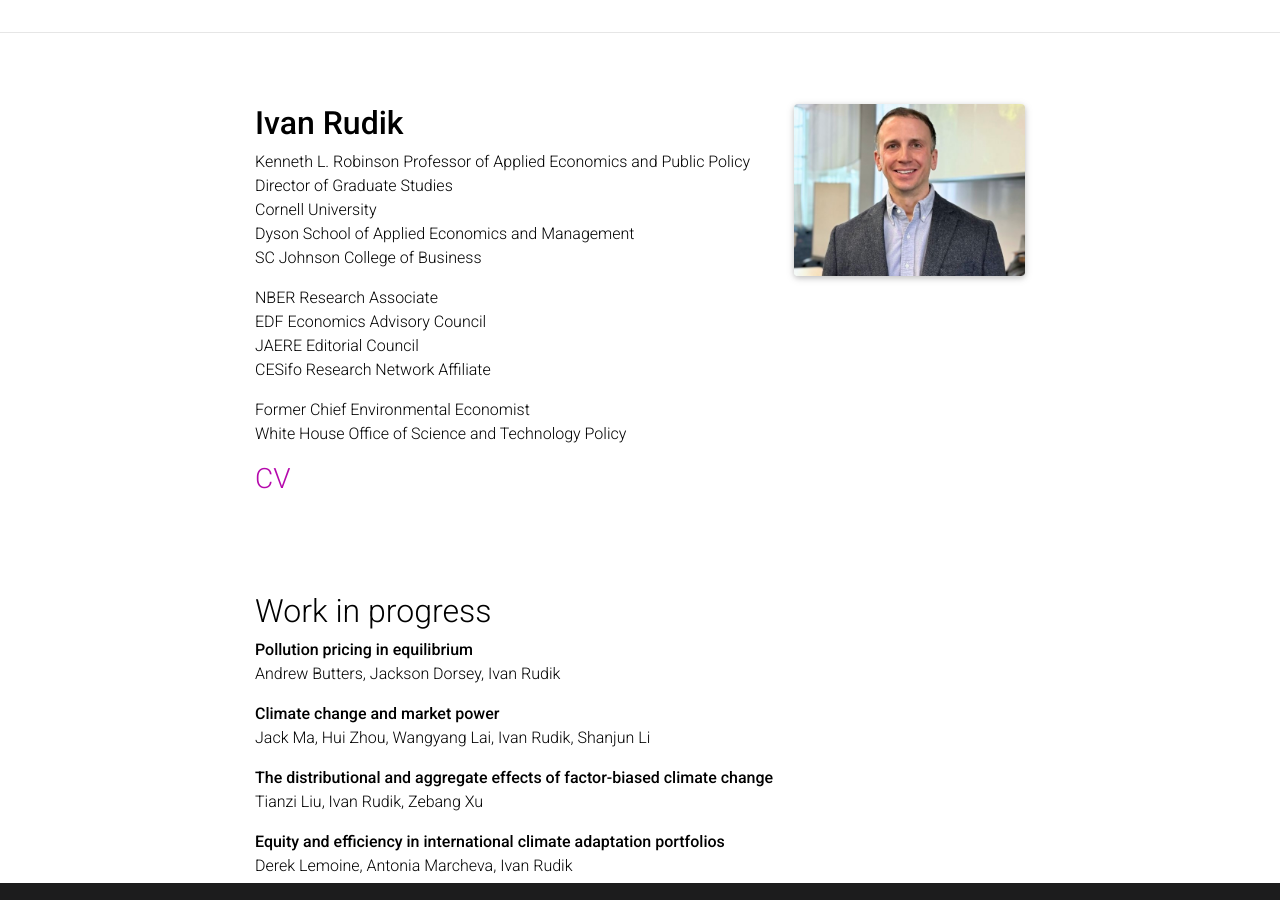
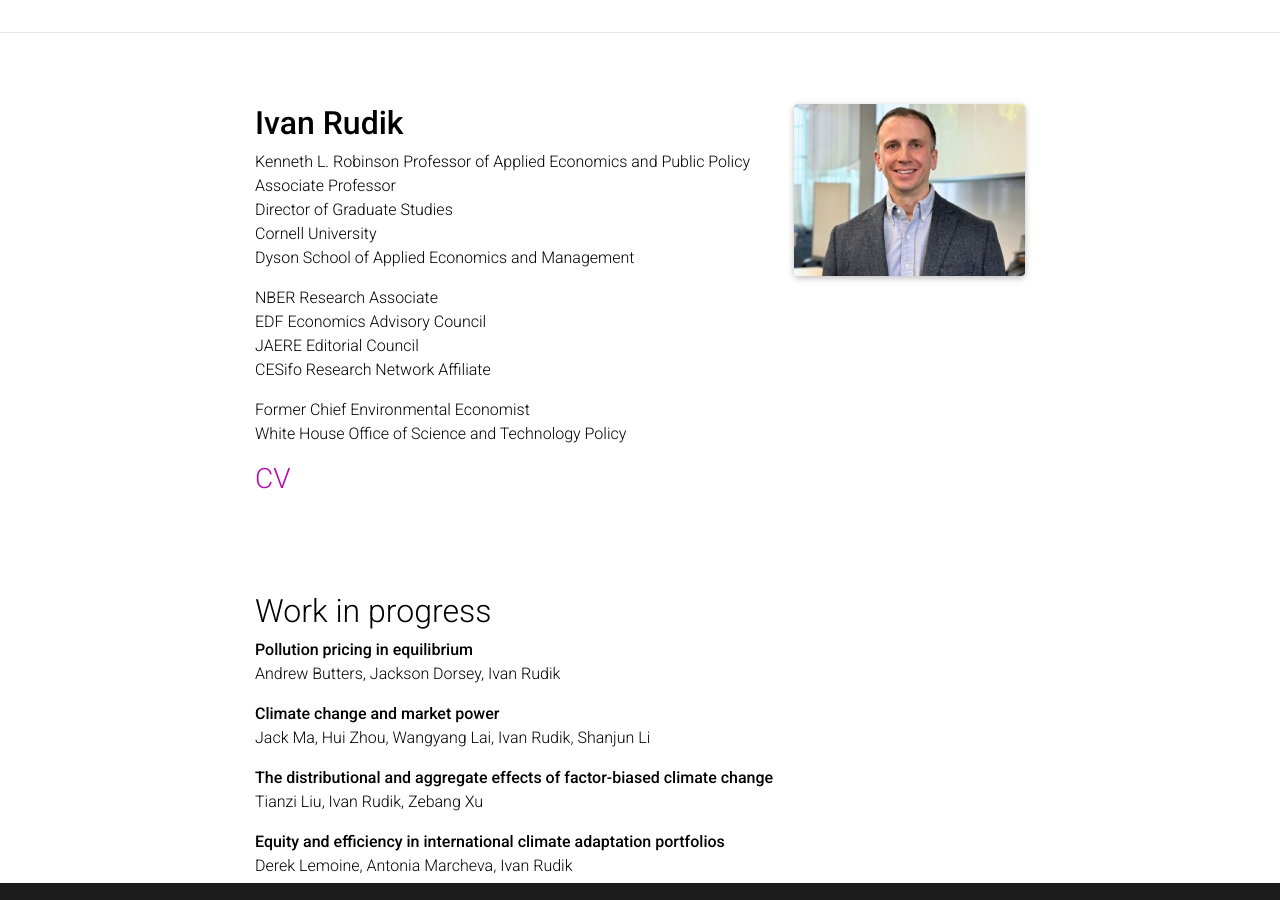
Before and after one commit to irudik/irudik.github.io, a Jekyll site: the page built from _pages/about.md, in a window 1280 px wide and 900 px high. Built offline with Jekyll 4.4.1, drawn with Linux system fonts in a browser that asks for light colours; a style sheet for code colours, icons or effects is not loaded.

Commit message:
fix spacing

```diff
--- a/_pages/about.md
+++ b/_pages/about.md
@@ -22,10 +22,10 @@
 ## **Ivan Rudik**
 
 Kenneth L. Robinson Professor of Applied Economics and Public Policy
+Associate Professor
 Director of Graduate Studies
 Cornell University
 Dyson School of Applied Economics and Management
-SC Johnson College of Business
 
 NBER Research Associate
 EDF Economics Advisory Council
```
Also changed, not shown: 9 other files.
